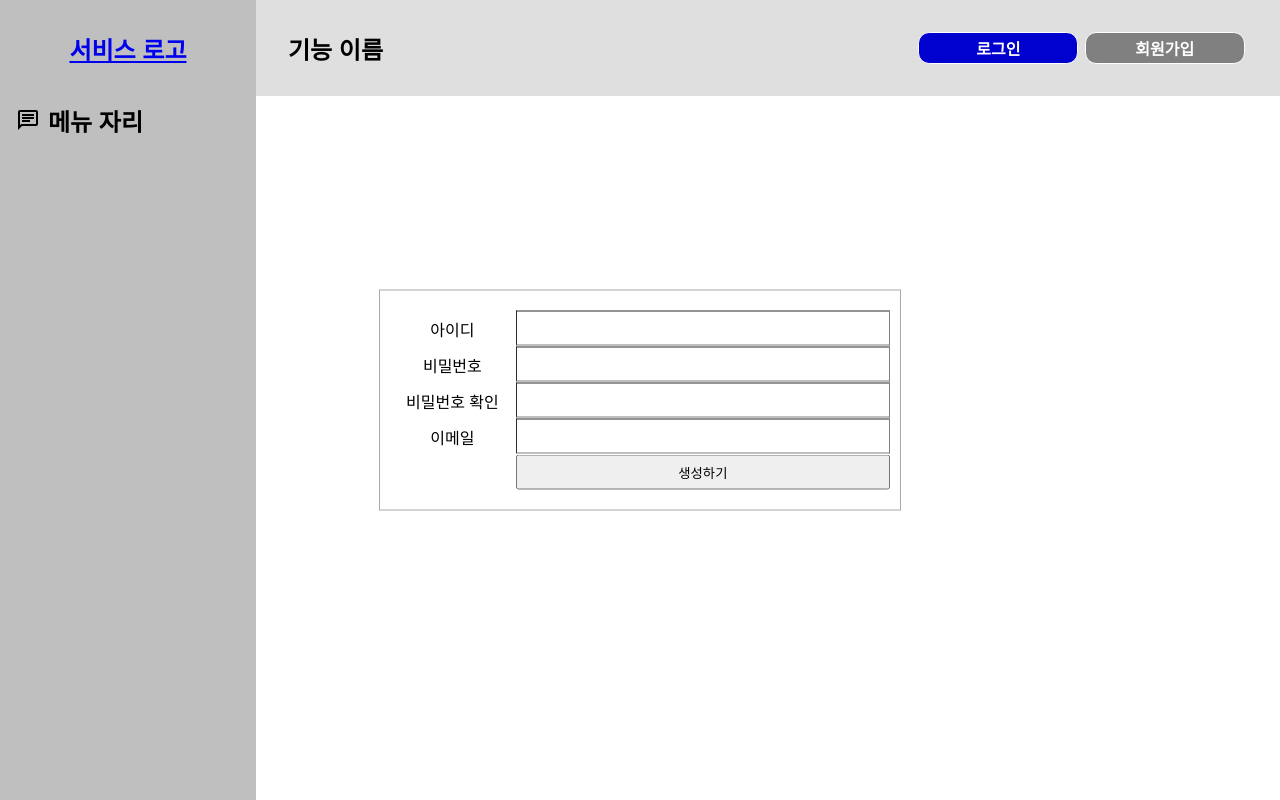
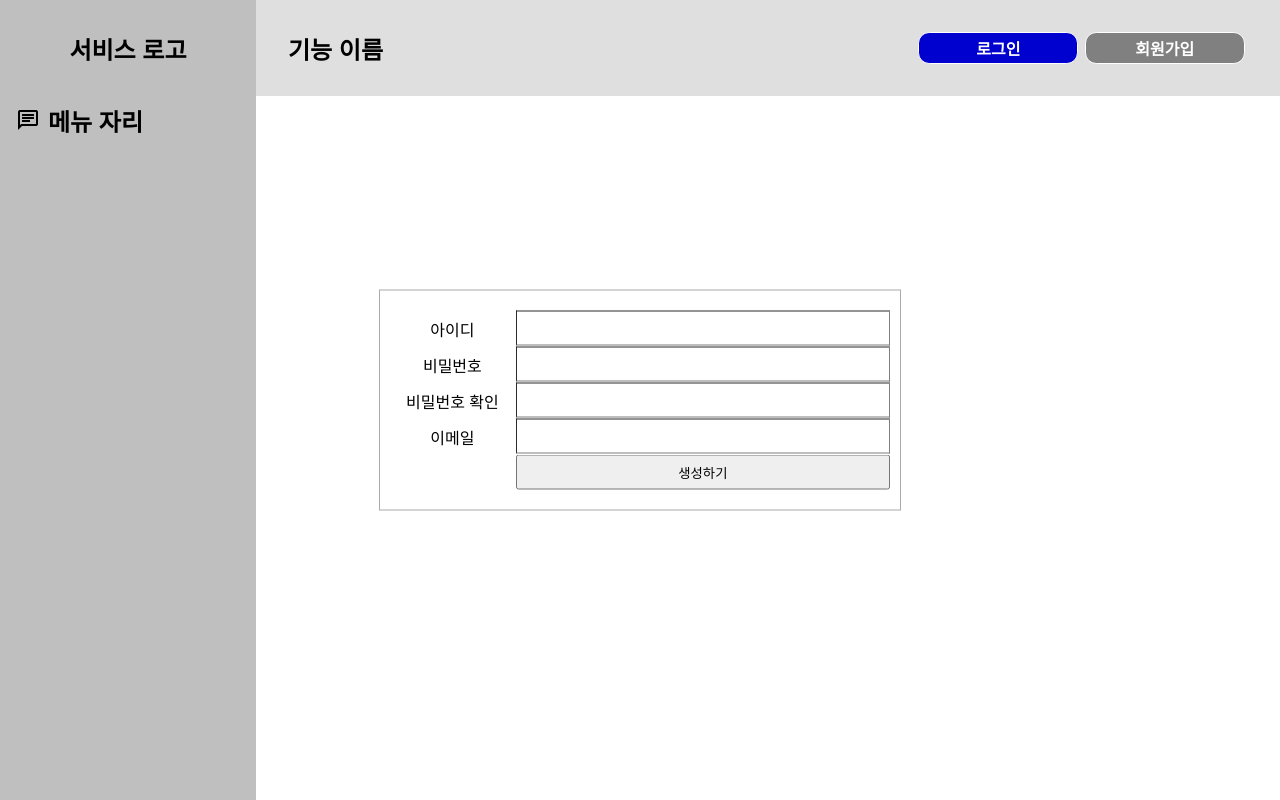
Before and after one commit to saibie/djangoEssentials, a Django app: page /account/signup/ in a window 1280 px wide. Run offline with Django 5.2, Linux system fonts and the light colour scheme; some web fonts are replaced.

Commit message:
base.html 추가 수정

```diff
--- a/templates/base.html
+++ b/templates/base.html
@@ -12,7 +12,7 @@
         {% csrf_token %}
         <div class="main-body">
             <div class="service-logo">
-                <a href="{% url 'main' %}">
+                <a href="{% url 'main' %}" style="text-decoration:none; color:black;">
                     서비스 로고
                 </a>
             </div>
```
